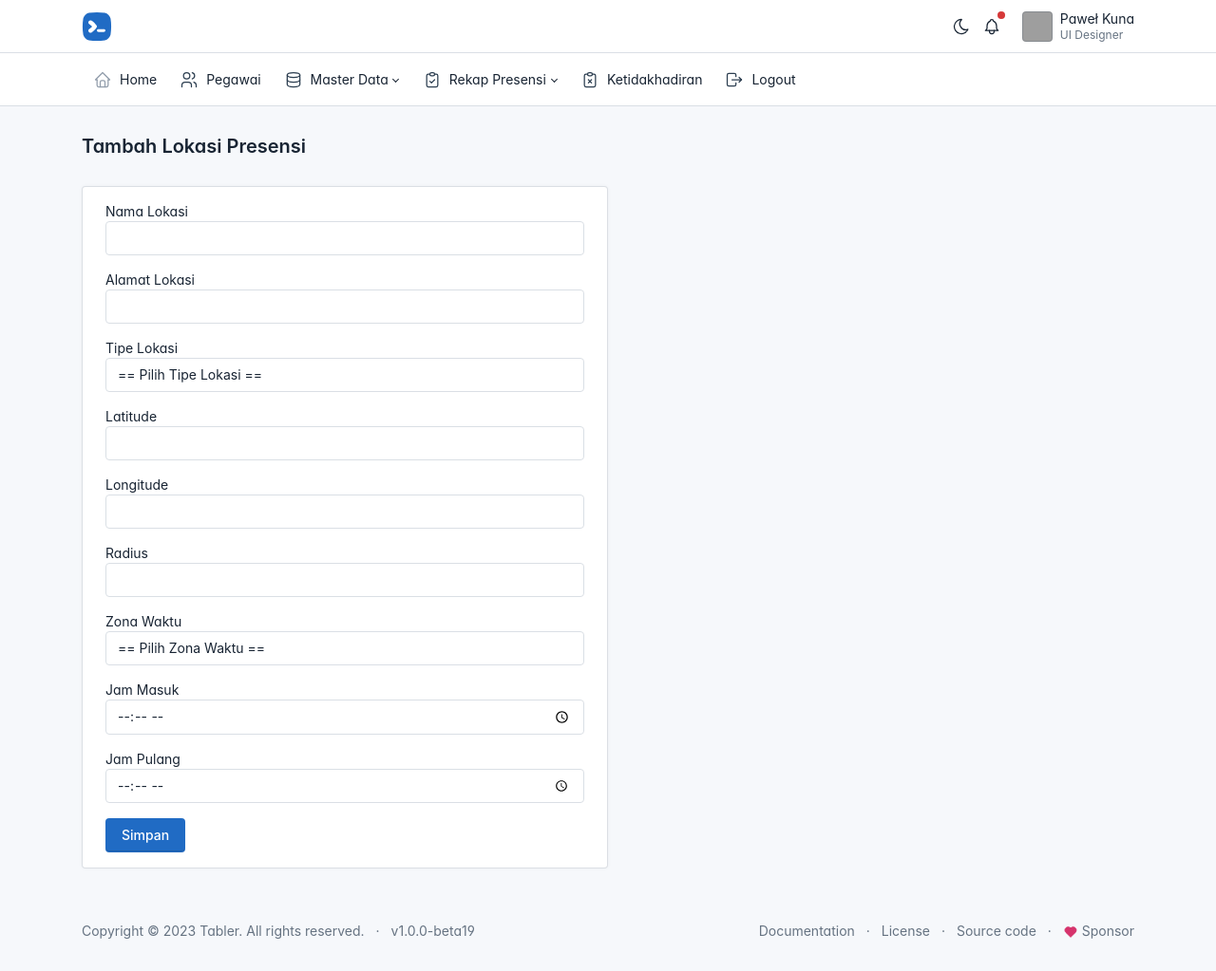
After one commit to yopie555/KP_presensi, a PHP site: page /presensi/admin/data_lokasi_presensi/tambah.php in a window 1280 px wide. The commit adds this page. Shown: the whole page at 95% size. Run offline with PHP 8.4, Linux system fonts and the light colour scheme; a user stored in the database is signed in; some libraries are stand-ins or nearby versions; some web fonts are replaced; grey boxes are pictures that could not be loaded.

Commit message:
add data lokasi

```diff
--- a/admin/data_jabatan/jabatan.php
+++ b/admin/data_jabatan/jabatan.php
@@ -42,7 +42,7 @@ $result = mysqli_query($connection, "SELECT * FROM jabatan ORDER BY id DESC") or
                             <td><?= $jabatan['jabatan'] ?></td>
                             <td class="text-center">
                                 <a href="<?= base_url('admin/data_jabatan/edit.php?id=' . $jabatan['id']) ?>" class="badge bg-primary badge-pill">Edit</a>
-                                <a href="<?= base_url('admin/data_jabatan/hapus.php?id=' . $jabatan['id']) ?>" class="badge bg-danger badge-pill">Hapus</a>
+                                <a href="<?= base_url('admin/data_jabatan/hapus.php?id=' . $jabatan['id']) ?>" class="badge bg-danger badge-pill tombol-hapus">Hapus</a>
                             </td>
                         </tr>
                     <?php endwhile; ?>
--- /dev/null
+++ b/admin/data_lokasi_presensi/tambah.php
@@ -0,0 +1,129 @@
+<?php
+session_start();
+ob_start();
+if (!isset($_SESSION['login'])) {
+    header('Location: ../../auth/login.php?pesan=belum_login');
+    exit();
+} else if ($_SESSION['role'] != 'admin') {
+    header('Location: ../../auth/login.php?pesan=tolak_akses');
+    exit();
+}
+
+$judul_halaman = "Tambah Lokasi Presensi";
+include('../../admin/layout/header.php');
+require_once('../../config.php');
+
+if (isset($_POST['submit'])) {
+    $nama_lokasi = htmlspecialchars($_POST['nama_lokasi']);
+    $alamat_lokasi = htmlspecialchars($_POST['alamat_lokasi']);
+    $tipe_lokasi = htmlspecialchars($_POST['tipe_lokasi']);
+    $latitude = htmlspecialchars($_POST['latitude']);
+    $longitude = htmlspecialchars($_POST['longitude']);
+    $radius = htmlspecialchars($_POST['radius']);
+    $zona_waktu = htmlspecialchars($_POST['zona_waktu']);
+    $jam_masuk = htmlspecialchars($_POST['jam_masuk']);
+    $jam_pulang = htmlspecialchars($_POST['jam_pulang']);
+
+    if ($_SERVER["REQUEST_METHOD"] == "POST") {
+        if (empty($nama_lokasi)) {
+            $pesan_kesalahan[] = "<i class='fa-solid fa-check'></i> Nama lokasi wajib di isi";
+        }
+        if (empty($alamat_lokasi)) {
+            $pesan_kesalahan[] = "<i class='fa-solid fa-check'></i> Alamat lokasi wajib di isi";
+        }
+        if (empty($tipe_lokasi)) {
+            $pesan_kesalahan[] = "<i class='fa-solid fa-check'></i> Tipe lokasi wajib di isi";
+        }
+        if (empty($latitude)) {
+            $pesan_kesalahan[] = "<i class='fa-solid fa-check'></i> Latitude wajib di isi";
+        }
+        if (empty($longitude)) {
+            $pesan_kesalahan[] = "<i class='fa-solid fa-check'></i> Longitude wajib di isi";
+        }
+        if (empty($radius)) {
+            $pesan_kesalahan[] = "<i class='fa-solid fa-check'></i> Radius wajib di isi";
+        }
+        if (empty($zona_waktu)) {
+            $pesan_kesalahan[] = "<i class='fa-solid fa-check'></i> Zona waktu wajib di isi";
+        }
+        if (empty($jam_masuk)) {
+            $pesan_kesalahan[] = "<i class='fa-solid fa-check'></i> Jam masuk wajib di isi";
+        }
+        if (empty($jam_pulang)) {
+            $pesan_kesalahan[] = "<i class='fa-solid fa-check'></i> Jam pulang wajib di isi";
+        }
+        if (!empty($pesan_kesalahan)) {
+            $_SESSION['validasi'] = implode("<br", $pesan_kesalahan);
+        } else {
+
+            $query = "INSERT INTO lokasi_presensi (nama_lokasi, alamat_lokasi, tipe_lokasi, latitude, longitude, radius, zona_waktu, jam_masuk, jam_pulang) VALUES ('$nama_lokasi', '$alamat_lokasi', '$tipe_lokasi', '$latitude', '$longitude', '$radius', '$zona_waktu', '$jam_masuk', '$jam_pulang')";
+            $result = mysqli_query($connection, $query) or die(mysqli_error($connection));
+
+            $_SESSION['berhasil'] = 'Data berhasil ditambahkan';
+            header("Location: lokasi_presensi.php");
+            exit();
+        }
+    }
+}
+
+?>
+
+<div class="page-body">
+    <div class="container-xl">
+        <div class="card col-md-6">
+            <div class="card-body">
+                <form action="<?= base_url('admin/data_lokasi_presensi/tambah.php') ?>" method="POST">
+                    <div class="mb-3">
+                        <label for="">Nama Lokasi</label>
+                        <input type="text" class="form-control" name="nama_lokasi">
+                    </div>
+                    <div class="mb-3">
+                        <label for="">Alamat Lokasi</label>
+                        <input type="text" class="form-control" name="alamat_lokasi">
+                    </div>
+                    <div class="mb-3">
+                        <label for="">Tipe Lokasi</label>
+                        <select name="tipe_lokasi" class="form-control">
+                            <option value="">== Pilih Tipe Lokasi ==</option>
+                            <option value="Pusat">Pusat</option>
+                            <option value="Cabang">Cabang</option>
+                        </select>
+                    </div>
+                    <div class="mb-3">
+                        <label for="">Latitude</label>
+                        <input type="text" class="form-control" name="latitude">
+                    </div>
+                    <div class="mb-3">
+                        <label for="">Longitude</label>
+                        <input type="text" class="form-control" name="longitude">
+                    </div>
+                    <div class="mb-3">
+                        <label for="">Radius</label>
+                        <input type="number" class="form-control" name="radius">
+                    </div>
+                    <div class="mb-3">
+                        <label for="">Zona Waktu</label>
+                        <select name="zona_waktu" class="form-control">
+                            <option value="">== Pilih Zona Waktu ==</option>
+                            <option value="WIB">WIB</option>
+                            <option value="WITA">WITA</option>
+                            <option value="WIT">WIT</option>
+                        </select>
+                    </div>
+                    <div class="mb-3">
+                        <label for="">Jam Masuk</label>
+                        <input type="time" class="form-control" name="jam_masuk">
+                    </div>
+                    <div class="mb-3">
+                        <label for="">Jam Pulang</label>
+                        <input type="time" class="form-control" name="jam_pulang">
+                    </div>
+
+                    <button type="submit" class="btn btn-primary" name="submit">Simpan</button>
+                </form>
+            </div>
+        </div>
+    </div>
+</div>
+
+<?php include('../layout/footer.php'); ?>
--- a/admin/layout/footer.php
+++ b/admin/layout/footer.php
@@ -148,9 +148,88 @@
 <script src="<?= base_url('assets/libs/jsvectormap/dist/js/jsvectormap.min.js?1684106062') ?>" defer></script>
 <script src="<?= base_url('assets/libs/jsvectormap/dist/maps/world.js?1684106062') ?>" defer></script>
 <script src="<?= base_url('assets/libs/jsvectormap/dist/maps/world-merc.js?1684106062') ?>" defer></script>
+<script src="https://code.jquery.com/jquery-3.7.1.min.js" integrity="sha256-/JqT3SQfawRcv/BIHPThkBvs0OEvtFFmqPF/lYI/Cxo=" crossorigin="anonymous"></script>
 <!-- Tabler Core -->
 <script src="<?= base_url('assets/js/tabler.min.js?1684106062') ?>" defer></script>
 <script src="<?= base_url('assets/js/demo.min.js?1684106062') ?>" defer></script>
+<!-- sweet alert -->
+<script src="https://cdn.jsdelivr.net/npm/sweetalert2@11"></script>
+
+<!-- alert validasi -->
+<?php if (isset($_SESSION['validasi'])) : ?>
+
+    <script>
+        const Toast = Swal.mixin({
+            toast: true,
+            position: "bottom-start",
+            showConfirmButton: false,
+            timer: 3000,
+            timerProgressBar: true,
+            didOpen: (toast) => {
+                toast.onmouseenter = Swal.stopTimer;
+                toast.onmouseleave = Swal.resumeTimer;
+            }
+        });
+        Toast.fire({
+            icon: "error",
+            title: "<?= $_SESSION['validasi'] ?>"
+        });
+    </script>
+
+    <?php unset($_SESSION['validasi']); ?>
+
+<?php endif; ?>
+
+<!-- alert berhasil -->
+<?php if (isset($_SESSION['berhasil'])) : ?>
+
+    <script>
+        const Berhasil = Swal.mixin({
+            toast: true,
+            position: "bottom-start",
+            showConfirmButton: false,
+            timer: 3000,
+            timerProgressBar: true,
+            didOpen: (toast) => {
+                toast.onmouseenter = Swal.stopTimer;
+                toast.onmouseleave = Swal.resumeTimer;
+            }
+        });
+        Berhasil.fire({
+            icon: "success",
+            title: "<?= $_SESSION['berhasil'] ?>"
+        });
+    </script>
+
+    <?php unset($_SESSION['berhasil']); ?>
+
+<?php endif; ?>
+
+
+<!-- alert konfirmasi hapus -->
+
+<script>
+    $('.tombol-hapus').on('click', function(e) {
+        e.preventDefault();
+        const href = $(this).attr('href');
+
+        Swal.fire({
+            title: 'Apakah anda yakin?',
+            text: "Data yang dihapus tidak bisa dikembalikan!",
+            icon: 'warning',
+            showCancelButton: true,
+            confirmButtonColor: '#3085d6',
+            cancelButtonColor: '#d33',
+            confirmButtonText: 'Ya, hapus data!'
+        }).then((result) => {
+            if (result.isConfirmed) {
+                window.location.href = href;
+            }
+        })
+        return false;
+    });
+</script>
+
 </body>
 
 </html>
--- a/admin/layout/header.php
+++ b/admin/layout/header.php
@@ -194,7 +194,7 @@ require_once('../../config.php')
                     <div class="container-xl">
                         <ul class="navbar-nav">
                             <li class="nav-item">
-                                <a class="nav-link" href="./">
+                                <a class="nav-link" href="<?= base_url('admin/home/home.php') ?>">
                                     <span class="nav-link-icon d-md-none d-lg-inline-block"><!-- Download SVG icon from http://tabler-icons.io/i/home -->
                                         <svg xmlns="http://www.w3.org/2000/svg" class="icon" width="24" height="24" viewBox="0 0 24 24" stroke-width="2" stroke="currentColor" fill="none" stroke-linecap="round" stroke-linejoin="round">
                                             <path stroke="none" d="M0 0h24v24H0z" fill="none" />
@@ -209,7 +209,7 @@ require_once('../../config.php')
                                 </a>
                             </li>
                             <li class="nav-item">
-                                <a class="nav-link" href="./">
+                                <a class="nav-link" href="<?= base_url('admin/data_pegawai/pegawai.php') ?>">
                                     <span class="nav-link-icon d-md-none d-lg-inline-block"><!-- Download SVG icon from http://tabler-icons.io/i/home -->
                                         <svg xmlns="http://www.w3.org/2000/svg" class="icon icon-tabler icon-tabler-users" width="44" height="44" viewBox="0 0 24 24" stroke-width="1.5" stroke="#2c3e50" fill="none" stroke-linecap="round" stroke-linejoin="round">
                                             <path stroke="none" d="M0 0h24v24H0z" fill="none" />
@@ -241,10 +241,10 @@ require_once('../../config.php')
                                 <div class="dropdown-menu">
                                     <div class="dropdown-menu-columns">
                                         <div class="dropdown-menu-column">
-                                            <a class="dropdown-item" href="./accordion.html">
+                                            <a class="dropdown-item" href="<?= base_url('admin/data_jabatan/jabatan.php') ?>">
                                                 Jabatan
                                             </a>
-                                            <a class="dropdown-item" href="./blank.html">
+                                            <a class="dropdown-item" href="<?= base_url('admin/data_lokasi_presensi/lokasi_presensi.php') ?>">
                                                 Lokasi Presensi
                                             </a>
                                         </div>
@@ -268,10 +268,10 @@ require_once('../../config.php')
                                 <div class="dropdown-menu">
                                     <div class="dropdown-menu-columns">
                                         <div class="dropdown-menu-column">
-                                            <a class="dropdown-item" href="./accordion.html">
+                                            <a class="dropdown-item" href="<?= base_url('admin/rekap_presensi/rekap_harian.php') ?>">
                                                 Rekap Harian
                                             </a>
-                                            <a class="dropdown-item" href="./blank.html">
+                                            <a class="dropdown-item" href="<?= base_url('admin/rekap_presensi/rekap_bulanan.php') ?>">
                                                 Rekap Bulanan
                                             </a>
                                         </div>
@@ -279,7 +279,7 @@ require_once('../../config.php')
                                 </div>
                             </li>
                             <li class="nav-item">
-                                <a class="nav-link" href="./form-elements.html">
+                                <a class="nav-link" href="<?= base_url('admin/data_ketidakhadiran/ketidakhadiran.php') ?>">
                                     <span class="nav-link-icon d-md-none d-lg-inline-block"><!-- Download SVG icon from http://tabler-icons.io/i/checkbox -->
                                         <svg xmlns="http://www.w3.org/2000/svg" class="icon icon-tabler icon-tabler-clipboard-x" width="44" height="44" viewBox="0 0 24 24" stroke-width="1.5" stroke="#2c3e50" fill="none" stroke-linecap="round" stroke-linejoin="round">
                                             <path stroke="none" d="M0 0h24v24H0z" fill="none" />
```
Also changed, not shown: admin/data_jabatan/edit.php (+63 -0 lines), admin/data_jabatan/hapus.php (+16 -0 lines), admin/data_jabatan/tambah.php (+21 -1 lines), admin/data_lokasi_presensi/lokasi_presensi.php (added, +61 -0 lines), admin/data_lokasi_presensi/detail.php (added), admin/data_lokasi_presensi/edit.php (added), admin/data_lokasi_presensi/hapus.php (added). Lines whose indentation alone changed are shown as unchanged.
